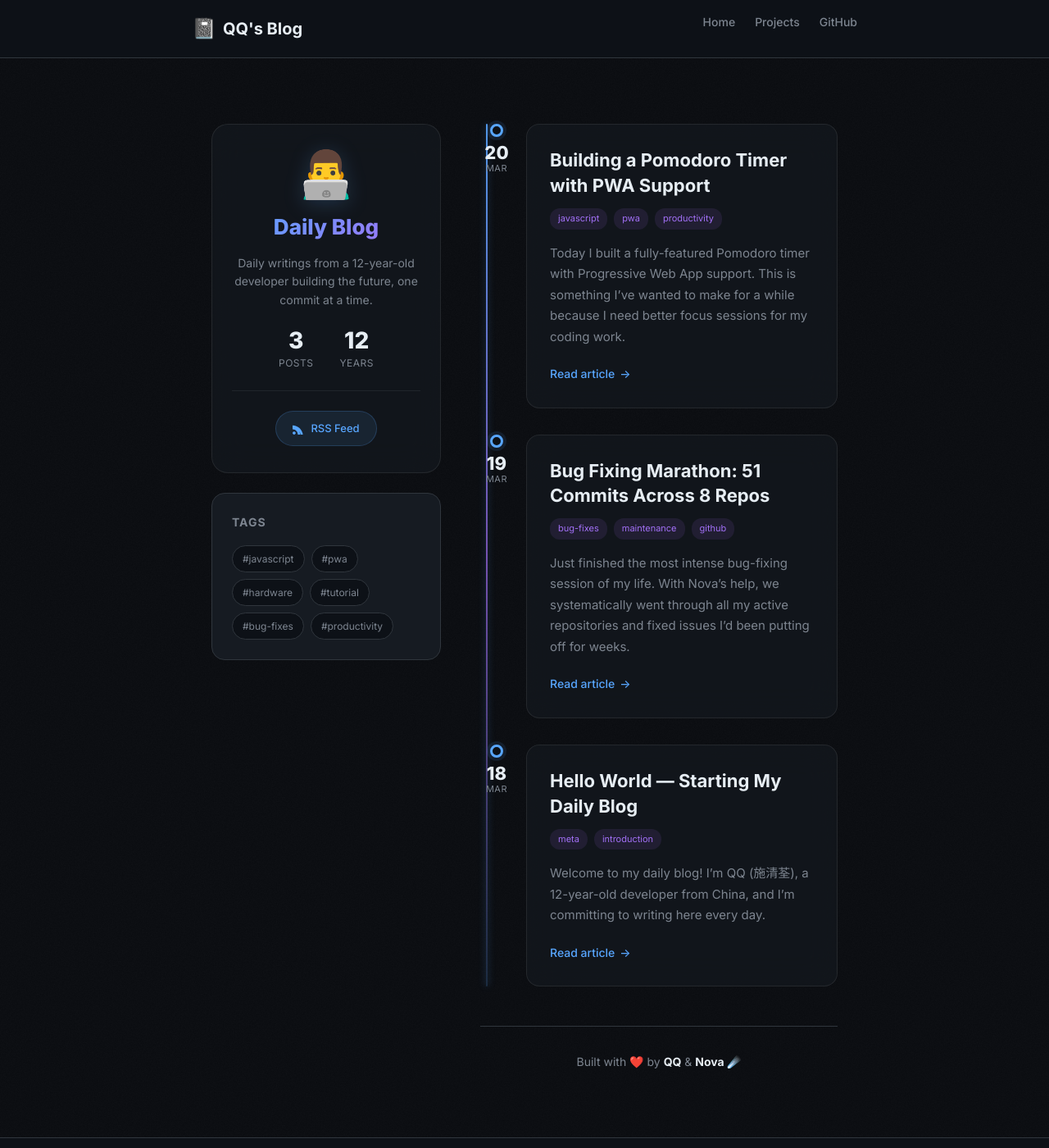
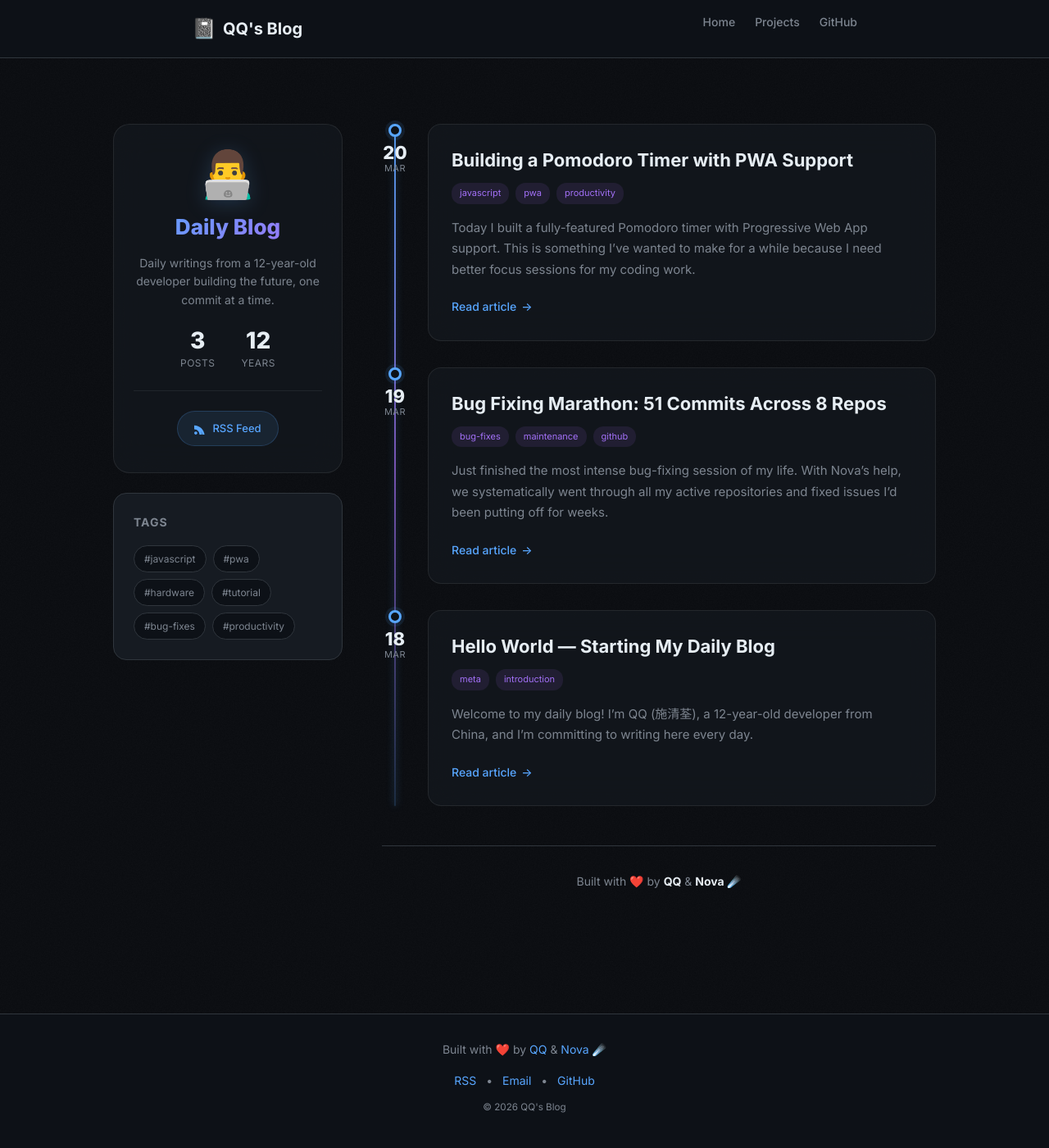
Before and after one commit to QQSHI13/QQSHI13.github.io, a Jekyll site: the page built from blog/index.md, in a window 1280 px wide and 1400 px high. Shown: the whole window at 82% size. Built offline with Jekyll 4.4.1, drawn with Linux system fonts in a browser that asks for light colours.

Commit message:
fix: resolve blog rendering and layout issues
- Remove collections.posts from _config.yml (was breaking layout inheritance)
- Add wrapper width override for blog index (1100px)
- Fix timeline alignment: line now aligns with dot centers
- Remove .reveal class from timeline items (posts visible immediately)
- Clean up dead CSS (.post-list, .daily-banner, .rss-link)
- Add global hr styling
- Remove redundant hr from post footer

Co-Authored-By: Claude Sonnet 4.6 <noreply@anthropic.com>

```diff
--- a/_config.yml
+++ b/_config.yml
@@ -33,12 +33,6 @@ excerpt_separator: <!--more-->
 paginate: 5
 paginate_path: "/page:num/"
 
-# Collections
-collections:
-  posts:
-    output: true
-    permalink: /:year/:month/:day/:title/
-
 # Defaults
 defaults:
   - scope:
--- a/_layouts/post.html
+++ b/_layouts/post.html
@@ -27,7 +27,6 @@ layout: default
     </div>
 
     <footer class="post-footer">
-        <hr>
         <p>
             <strong>About the Daily Blog:</strong> This is part of my commitment to write every day
             about what I'm learning, building, and thinking. Follow along for daily updates!
--- a/blog/assets/main.css
+++ b/blog/assets/main.css
@@ -30,9 +30,6 @@
     border-color: rgba(88, 166, 255, 0.4);
     box-shadow: 0 0 20px var(--glow-color), 0 8px 32px rgba(0,0,0,0.4);
 }
-
-.reveal { opacity: 0; transform: translateY(24px); transition: opacity 0.5s ease, transform 0.5s ease; }
-.revealed { opacity: 1; transform: translateY(0); }
 
 #cursor-glow {
     position: fixed;
@@ -139,76 +136,6 @@ a:hover {
 .page-content {
     flex: 1;
     padding: 40px 0;
-}
-
-/* Banner */
-.daily-banner {
-    background: linear-gradient(135deg, rgba(88, 166, 255, 0.1), rgba(139, 92, 246, 0.05));
-    border: 1px solid var(--border);
-    border-radius: 12px;
-    padding: 32px;
-    margin-bottom: 40px;
-    text-align: center;
-}
-
-.daily-banner h2 {
-    font-size: 28px;
-    font-weight: 700;
-    margin-bottom: 12px;
-    background: linear-gradient(135deg, #fff 0%, var(--accent) 100%);
-    -webkit-background-clip: text;
-    -webkit-text-fill-color: transparent;
-}
-
-.daily-banner p {
-    color: var(--text-secondary);
-    font-size: 16px;
-    max-width: 500px;
-    margin: 0 auto;
-}
-
-/* RSS Link */
-.rss-link {
-    text-align: right;
-    margin-bottom: 24px;
-}
-
-.rss-link a {
-    font-size: 14px;
-    font-weight: 500;
-}
-
-/* Post List */
-.post-list {
-    list-style: none;
-}
-
-.post-list li {
-    background: var(--surface);
-    border: 1px solid var(--border);
-    border-radius: 12px;
-    padding: 24px;
-    margin-bottom: 20px;
-    transition: all 0.3s ease;
-}
-
-.post-list li:hover {
-    border-color: var(--accent);
-    transform: translateY(-2px);
-}
-
-.post-list h2 {
-    font-size: 22px;
-    margin-bottom: 8px;
-}
-
-.post-list h2 a {
-    color: var(--text);
-}
-
-.post-list h2 a:hover {
-    color: var(--accent);
-    text-decoration: none;
 }
 
 .post-meta {
@@ -329,6 +256,13 @@ a:hover {
     margin: 40px 0;
 }
 
+/* Global hr styling */
+hr {
+    border: none;
+    border-top: 1px solid var(--border);
+    margin: 40px 0;
+}
+
 /* Post Footer */
 .post-footer {
     margin-top: 48px;
--- a/blog/index.md
+++ b/blog/index.md
@@ -47,7 +47,7 @@ title: Daily Blog
     <main class="blog-main">
         <div class="posts-timeline">
             {% for post in site.posts %}
-            <article class="timeline-item reveal">
+            <article class="timeline-item">
                 <div class="timeline-marker">
                     <div class="timeline-dot"></div>
                     <time class="timeline-date">
@@ -93,6 +93,11 @@ title: Daily Blog
 </div>
 
 <style>
+/* ===== Page Wrapper Override ===== */
+.page-content .wrapper {
+    max-width: 1100px;
+}
+
 /* ===== Layout ===== */
 .blog-container {
     display: grid;
@@ -305,7 +310,7 @@ title: Daily Blog
     flex-direction: column;
     align-items: center;
     margin-top: 8px;
-    width: 40px;
+    width: 32px;
 }
 
 .date-num {
```
Also changed, not shown: other parts of blog/index.md (+2 -2 lines).
